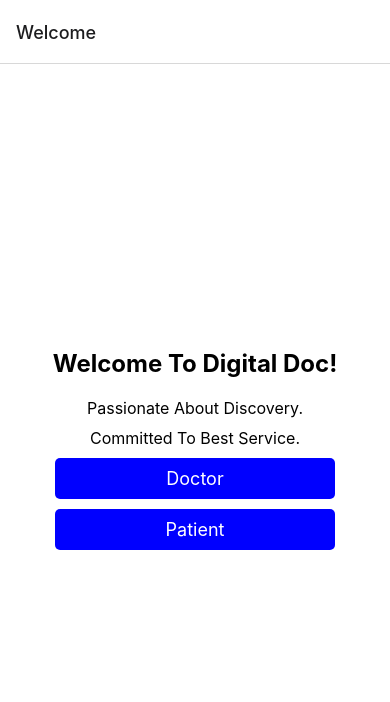
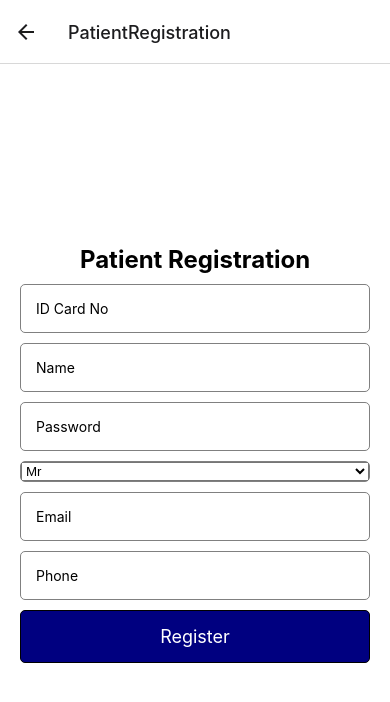
Before and after one commit to ManjurulDev/digital-doc, a React Native app: screen /PatientRegistration in a window 390 px wide. Shown: the top 702 px of the page. Built offline with nearby package versions, Linux system fonts and the light colour scheme.

Commit message:
Patient register page

```diff
--- a/App.js
+++ b/App.js
@@ -8,6 +8,7 @@ import WelcomePage from './src/WelcomePage';
 import DoctorLogin from './src/DoctorLogin';
 import PatientLoginPage from './src/PatientLogin';
 import PatientDashboard from './src/PatientDashboard';
+import PatientRegistration from './src/PatientRegistration';
 
 const Stack = createNativeStackNavigator();
 export default function App() {
@@ -21,6 +22,10 @@ export default function App() {
         <Stack.Screen name="CallPage" component={VoiceCallPage} />
         <Stack.Screen name="DoctorLogin" component={DoctorLogin} />
         <Stack.Screen name="PatientLogin" component={PatientLoginPage} />
+        <Stack.Screen
+          name="PatientRegistration"
+          component={PatientRegistration}
+        />
       </Stack.Navigator>
     </NavigationContainer>
   );
--- a/package.json
+++ b/package.json
@@ -12,6 +12,7 @@
   "dependencies": {
     "@notifee/react-native": "^7.8.0",
     "@react-native-community/checkbox": "^0.5.16",
+    "@react-native-picker/picker": "^2.6.1",
     "@react-navigation/native": "^6.1.9",
     "@react-navigation/native-stack": "^6.9.17",
     "@react-navigation/stack": "^6.3.20",
--- /dev/null
+++ b/src/PatientRegistration.js
@@ -0,0 +1,134 @@
+import React, {useState} from 'react';
+import {
+  StyleSheet,
+  View,
+  Text,
+  TextInput,
+  TouchableOpacity,
+} from 'react-native';
+import {Picker} from '@react-native-picker/picker';
+
+const PatientRegistrationPage = () => {
+  const [idCardNo, setIdCardNo] = useState('');
+  const [name, setName] = useState('');
+  const [password, setPassword] = useState('');
+  const [title, setTitle] = useState('');
+  const [email, setEmail] = useState('');
+  const [phone, setPhone] = useState('');
+
+  const handleRegister = () => {
+    // Implement the registration logic
+    console.log(
+      'Registration details:',
+      idCardNo,
+      name,
+      password,
+      title,
+      email,
+      phone,
+    );
+  };
+
+  return (
+    <View style={styles.container}>
+      <Text style={styles.header}>Patient Registration</Text>
+      <TextInput
+        style={styles.input}
+        placeholder="ID Card No"
+        onChangeText={setIdCardNo}
+        value={idCardNo}
+      />
+      <TextInput
+        style={styles.input}
+        placeholder="Name"
+        onChangeText={setName}
+        value={name}
+      />
+      <TextInput
+        style={styles.input}
+        placeholder="Password"
+        onChangeText={setPassword}
+        value={password}
+        secureTextEntry
+      />
+      <View style={styles.pickerContainer}>
+        <Picker
+          selectedValue={title}
+          style={styles.picker}
+          onValueChange={(itemValue) => setTitle(itemValue)}>
+          <Picker.Item label="Mr" value="mr" />
+          <Picker.Item label="Ms" value="ms" />
+          <Picker.Item label="Mrs" value="mrs" />
+          <Picker.Item label="Dr" value="dr" />
+        </Picker>
+      </View>
+
+      <TextInput
+        style={styles.input}
+        placeholder="Email"
+        onChangeText={setEmail}
+        value={email}
+      />
+      <TextInput
+        style={styles.input}
+        placeholder="Phone"
+        onChangeText={setPhone}
+        value={phone}
+        keyboardType="phone-pad"
+      />
+      <TouchableOpacity style={styles.registerButton} onPress={handleRegister}>
+        <Text style={styles.registerButtonText}>Register</Text>
+      </TouchableOpacity>
+    </View>
+  );
+};
+
+const styles = StyleSheet.create({
+  container: {
+    flex: 1,
+    justifyContent: 'center',
+    alignItems: 'center',
+    backgroundColor: '#fff',
+    padding: 20,
+  },
+  header: {
+    fontSize: 24,
+    fontWeight: 'bold',
+    marginBottom: 10,
+  },
+  input: {
+    width: '100%',
+    borderWidth: 1,
+    borderColor: 'gray',
+    borderRadius: 5,
+    padding: 15,
+    marginBottom: 10,
+  },
+  pickerContainer: {
+    width: '100%',
+    borderWidth: 1,
+    borderColor: 'gray',
+    borderRadius: 5,
+    marginBottom: 10,
+    // For Android, you may need to adjust the height manually
+  },
+  picker: {
+    width: '100%',
+    // On Android, setting height to undefined might be necessary
+    height: undefined,
+  },
+  registerButton: {
+    width: '100%',
+    borderWidth: 1,
+    padding: 15,
+    backgroundColor: 'navy',
+    borderRadius: 5,
+    alignItems: 'center',
+  },
+  registerButtonText: {
+    color: 'white',
+    fontSize: 18,
+  },
+});
+
+export default PatientRegistrationPage;
```
Also changed, not shown: 1 other file (tests, documents, lock files or other folders).
